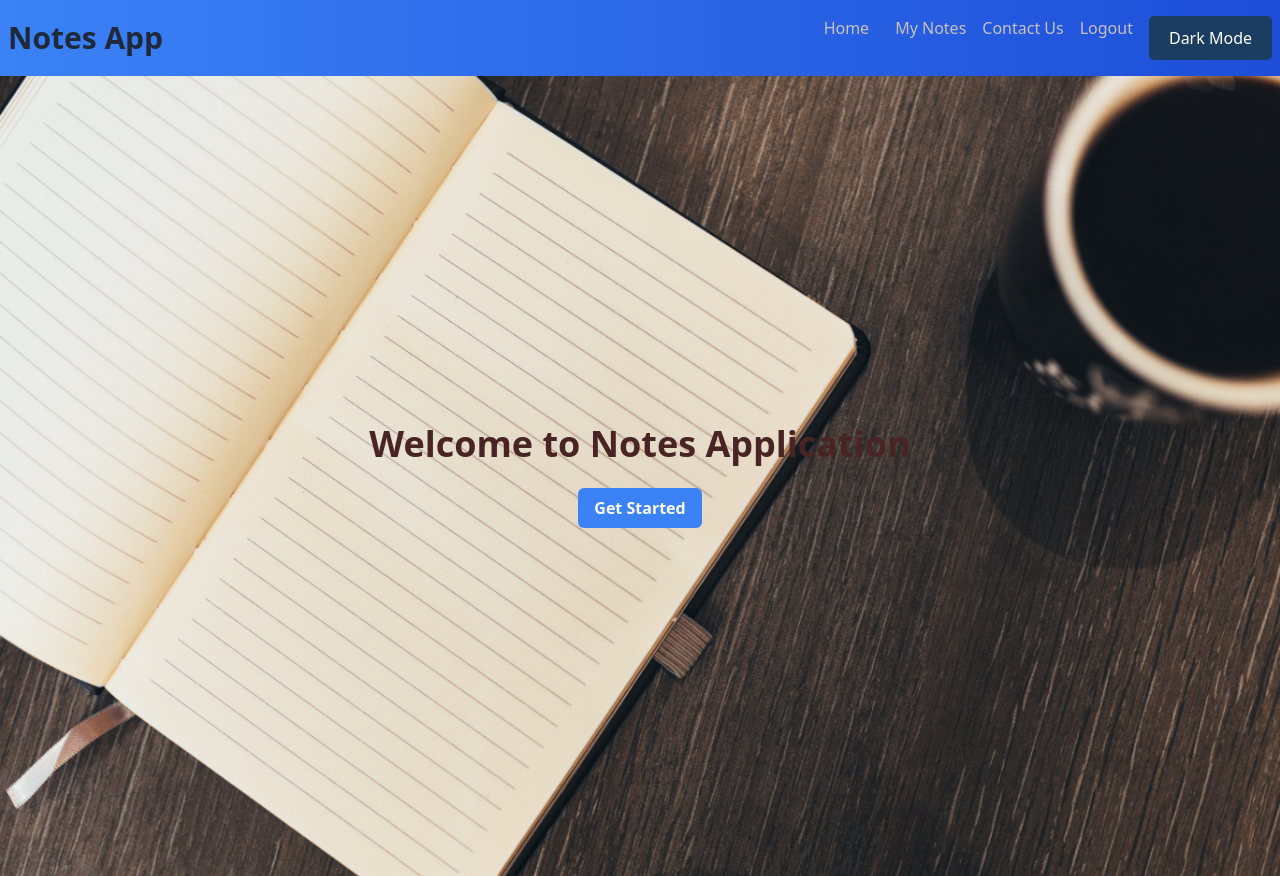
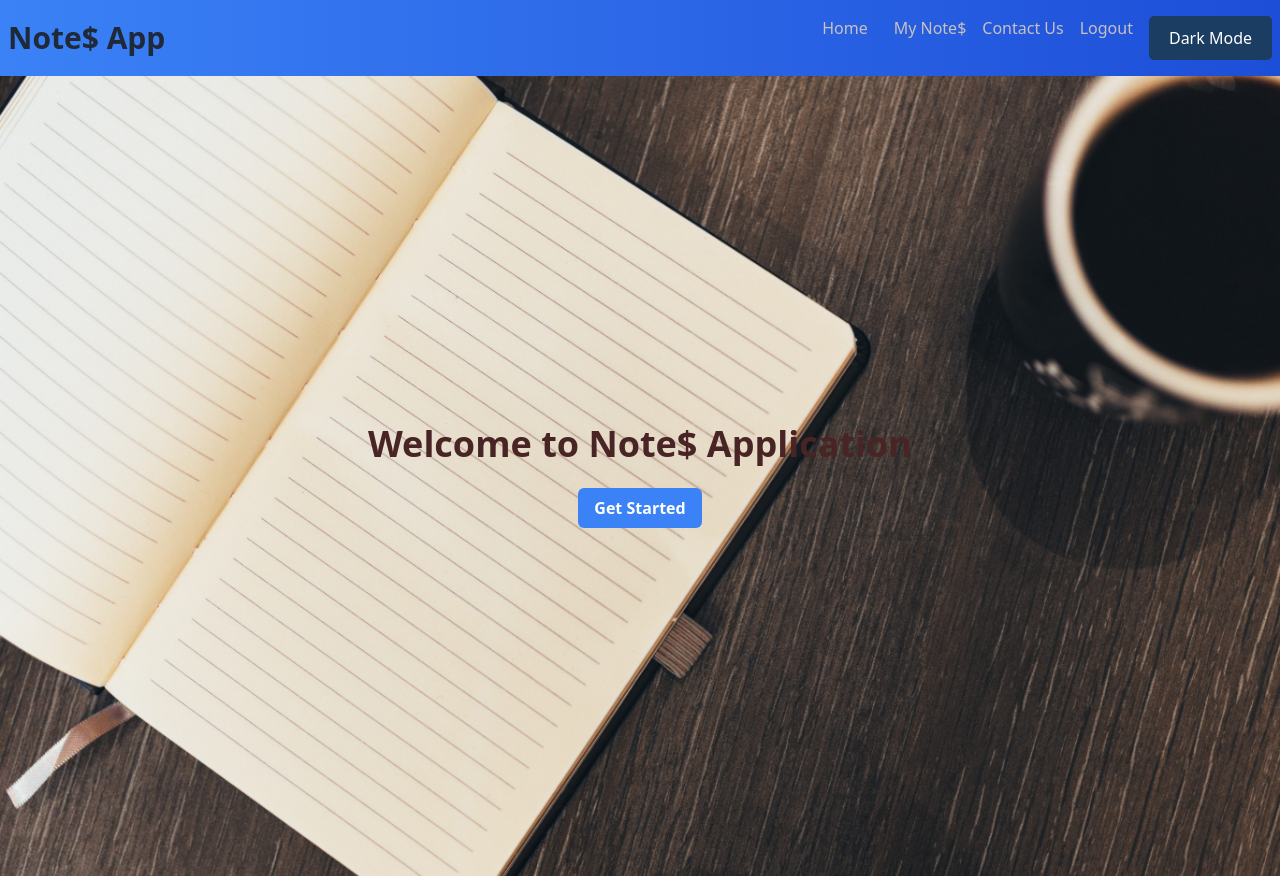
Before and after one commit to shreekantpanigrahi/Flask_Notes_App, a Flask app: page / in a window 1280 px wide. Run offline with Flask 3, Linux system fonts and the light colour scheme; a user stored in the database is signed in.

Commit message:
Name change

```diff
--- a/website/templates/base.html
+++ b/website/templates/base.html
@@ -12,7 +12,7 @@
 <body>
     <nav class="navbar navbar-expand-lg navbar-dark bg-gradient-to-r from-blue-500 to-blue-700 py-4 px-2">
         <div class="container mx-auto flex justify-between items-center">
-            <a class="text-3xl font-bold text-gray-800" href="{{ url_for('views.home') }}">Notes App</a>
+            <a class="text-3xl font-bold text-gray-800" href="{{ url_for('views.home') }}">Note$ App</a>
             <button id="menu-toggle" class="block lg:hidden text-gray-800 focus:outline-none">
                 <!-- Hamburger Icon -->
                 <svg class="w-6 h-6" fill="none" stroke="currentColor" viewBox="0 0 24 24" xmlns="http://www.w3.org/2000/svg">
@@ -35,7 +35,7 @@
                             <a class="hover:text-blue-500 text-gray-700" href="{{ url_for('views.home') }}">Home</a>
                         </li>
                         <li class="nav-item">
-                            <a class="hover:text-blue-500 text-gray-700" href="{{ url_for('views.my_notes') }}">My Notes</a>
+                            <a class="hover:text-blue-500 text-gray-700" href="{{ url_for('views.my_notes') }}">My Note$</a>
                         </li>
                         <li class="nav-item">
                             <a class="hover:text-blue-500 text-gray-700" href="{{ url_for('views.contact') }}">Contact Us</a>
--- a/website/templates/home.html
+++ b/website/templates/home.html
@@ -2,7 +2,7 @@
 {% block title %}Home{% endblock %}
 {% block content %}
 <div id="container" class="text-center">
-    <h1 id="welcome-text" class="text-4xl font-semibold text-white-800 opacity-0 mb-6">Welcome to Notes Application</h1>
+    <h1 id="welcome-text" class="text-4xl font-semibold text-white-800 opacity-0 mb-6">Welcome to Note$ Application</h1>
         <button id="getStartedBtn" class="bg-blue-500 text-white font-semibold py-2 px-4 rounded-md hover:bg-blue-600 transition duration-300">Get Started</button>
 
 </div>
```
